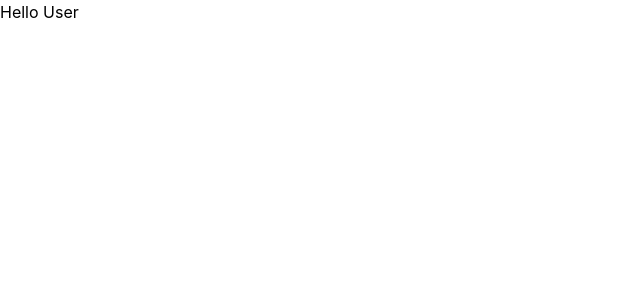
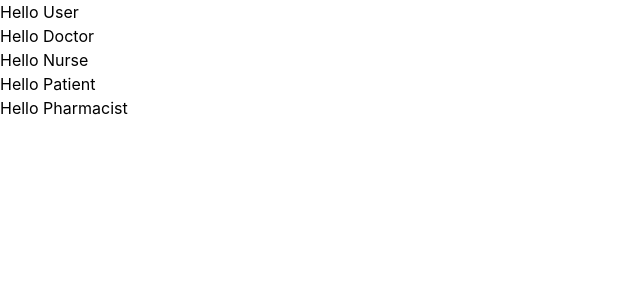
Before and after one commit to Padmakumar18/Hospital-management, a React (Create React App) app in the folder frontend/app/: page /home in a window 1280 px wide. Shown: the top 300 px of the page, without its empty margins (0-640 px from the left). Built offline with nearby package versions, Linux system fonts and the light colour scheme.

Commit message:
Frontend : Routing and errorPage and roles page created

```diff
--- a/frontend/app/package.json
+++ b/frontend/app/package.json
@@ -10,6 +10,7 @@
     "framer-motion": "^12.23.12",
     "react": "^19.1.1",
     "react-dom": "^19.1.1",
+    "react-router-dom": "^7.8.2",
     "react-scripts": "5.0.1",
     "web-vitals": "^2.1.4"
   },
--- a/frontend/app/public/index.html
+++ b/frontend/app/public/index.html
@@ -24,7 +24,7 @@
       work correctly both with client-side routing and a non-root public URL.
       Learn how to configure a non-root public URL by running `npm run build`.
     -->
-    <title>React App</title>
+    <title>Hospital Management</title>
   </head>
   <body>
     <noscript>You need to enable JavaScript to run this app.</noscript>
--- a/frontend/app/src/App.js
+++ b/frontend/app/src/App.js
@@ -1,13 +1,30 @@
+import {
+  BrowserRouter as Router,
+  Routes,
+  Route,
+  Navigate,
+} from "react-router-dom";
+
 import Auth from "./components/Auth";
 import Home from "./components/Home";
 import Profile from "./components/Profile";
+import ErrorPage from "./components/ErrorPage";
 
 function App() {
   return (
     <div className="App">
-      {/* <Auth /> */}
-      {/* <Profile /> */}
-      <Home />
+      <Router>
+        <Routes>
+          <Route path="/" element={<Navigate to="/auth" replace />} />
+          <Route path="/auth" element={<Auth />} />
+          <Route path="/home" element={<Home />} />
+          <Route path="/profile" element={<Profile />} />
+          <Route path="*" element={<ErrorPage />} />
+        </Routes>
+      </Router>
+      {/* <Auth />
+      <Profile />
+      <Home /> */}
     </div>
   );
 }
--- a/frontend/app/src/components/Auth.js
+++ b/frontend/app/src/components/Auth.js
@@ -8,6 +8,7 @@ const Auth = () => {
     password: "",
     confirmPassword: "",
     fullName: "",
+    role: "",
   });
 
   const handleInputChange = (e) => {
@@ -36,6 +37,7 @@ const Auth = () => {
       password: "",
       confirmPassword: "",
       fullName: "",
+      role: "",
     });
   };
 
@@ -75,7 +77,6 @@ const Auth = () => {
         animate="visible"
         variants={containerVariants}
       >
-        {/* Header */}
         <div className="bg-gradient-to-r from-blue-500 to-indigo-600 p-6 text-center">
           <motion.h1
             className="text-2xl font-bold text-white mb-2"
@@ -97,7 +98,6 @@ const Auth = () => {
           </motion.p>
         </div>
 
-        {/* Form Container */}
         <div className="p-6">
           <AnimatePresence mode="wait">
             <motion.form
@@ -109,7 +109,6 @@ const Auth = () => {
               exit="exit"
               className="space-y-4"
             >
-              {/* Full Name Field (Signup only) */}
               {!isLogin && (
                 <motion.div
                   initial={{ opacity: 0, height: 0 }}
@@ -132,7 +131,6 @@ const Auth = () => {
                 </motion.div>
               )}
 
-              {/* Email Field */}
               <div>
                 <label className="block text-sm font-medium text-gray-700 mb-1">
                   Email Address
@@ -148,7 +146,6 @@ const Auth = () => {
                 />
               </div>
 
-              {/* Password Field */}
               <div>
                 <label className="block text-sm font-medium text-gray-700 mb-1">
                   Password
@@ -164,7 +161,6 @@ const Auth = () => {
                 />
               </div>
 
-              {/* Confirm Password Field (Signup only) */}
               {!isLogin && (
                 <motion.div
                   initial={{ opacity: 0, height: 0 }}
@@ -184,10 +180,25 @@ const Auth = () => {
                     placeholder="Confirm your password"
                     required={!isLogin}
                   />
+                  <label className="block text-sm font-medium text-gray-700 mt-3">
+                    Role
+                  </label>
+                  <select
+                    name="role"
+                    value={formData.role}
+                    onChange={handleInputChange}
+                    className="w-full px-4 py-3 border border-gray-300 rounded-lg focus:ring-2 focus:ring-blue-500 focus:border-transparent transition-all duration-200 bg-gray-50 focus:bg-white"
+                    required={!isLogin}
+                  >
+                    <option value="">Select your role</option>
+                    <option value="Doctor">Doctor</option>
+                    <option value="Nurse">Nurse</option>
+                    <option value="Patient">Patient</option>
+                    <option value="Pharmacist">Pharmacist</option>
+                  </select>
                 </motion.div>
               )}
 
-              {/* Forgot Password Link (Login only) */}
               {isLogin && (
                 <motion.div
                   className="text-right"
@@ -204,7 +215,6 @@ const Auth = () => {
                 </motion.div>
               )}
 
-              {/* Submit Button */}
               <motion.button
                 type="submit"
                 className="w-full bg-gradient-to-r from-blue-500 to-indigo-600 text-white py-3 px-4 rounded-lg font-medium hover:from-blue-600 hover:to-indigo-700 focus:outline-none focus:ring-2 focus:ring-blue-500 focus:ring-offset-2 transition-all duration-200 transform hover:scale-[1.02] active:scale-[0.98]"
@@ -217,7 +227,6 @@ const Auth = () => {
             </motion.form>
           </AnimatePresence>
 
-          {/* Toggle Button */}
           <motion.div
             className="mt-6 text-center"
             initial={{ opacity: 0 }}
@@ -238,7 +247,6 @@ const Auth = () => {
           </motion.div>
         </div>
 
-        {/* Footer */}
         <motion.div
           className="bg-gray-50 px-6 py-4 text-center border-t"
           initial={{ opacity: 0 }}
--- /dev/null
+++ b/frontend/app/src/components/ErrorPage.js
@@ -0,0 +1,21 @@
+function ErrorPage() {
+  return (
+    <div className="App">
+      <div className="flex flex-col items-center justify-center h-screen bg-gray-100">
+        <h1 className="text-6xl font-bold text-red-500">404</h1>
+        <h2 className="text-2xl font-semibold mt-4">Oops! Page Not Found</h2>
+        <p className="text-gray-600 mt-2">
+          The page you’re looking for doesn’t exist or has been moved.
+        </p>
+        <a
+          href="/auth"
+          className="mt-6 px-6 py-3 bg-blue-500 text-white rounded-lg shadow hover:bg-blue-600 transition"
+        >
+          Go to Auth Page
+        </a>
+      </div>
+    </div>
+  );
+}
+
+export default ErrorPage;
--- a/frontend/app/src/components/Home.js
+++ b/frontend/app/src/components/Home.js
@@ -1,8 +1,17 @@
+import Doctor from "./roles/Doctor";
+import Nurse from "./roles/Nurse";
+import Patient from "./roles/Patient";
+import Pharmacist from "./roles/Pharmacist";
+
 const Home = () => {
   return (
     <div className="container-fluid">
       <div className="home-header">
         <p>Hello User</p>
+        <Doctor />
+        <Nurse />
+        <Patient />
+        <Pharmacist />
       </div>
     </div>
   );
--- /dev/null
+++ b/frontend/app/src/components/roles/Doctor.js
@@ -0,0 +1,10 @@
+const Doctor = () => {
+  return (
+    <div className="container-fluid">
+      <div className="home-header">
+        <p>Hello Doctor</p>
+      </div>
+    </div>
+  );
+};
+export default Doctor;
--- /dev/null
+++ b/frontend/app/src/components/roles/Nurse.js
@@ -0,0 +1,10 @@
+const Nurse = () => {
+  return (
+    <div className="container-fluid">
+      <div className="home-header">
+        <p>Hello Nurse</p>
+      </div>
+    </div>
+  );
+};
+export default Nurse;
--- /dev/null
+++ b/frontend/app/src/components/roles/Patient.js
@@ -0,0 +1,10 @@
+const Patient = () => {
+  return (
+    <div className="container-fluid">
+      <div className="home-header">
+        <p>Hello Patient</p>
+      </div>
+    </div>
+  );
+};
+export default Patient;
--- /dev/null
+++ b/frontend/app/src/components/roles/Pharmacist.js
@@ -0,0 +1,10 @@
+const Pharmacist = () => {
+  return (
+    <div className="container-fluid">
+      <div className="home-header">
+        <p>Hello Pharmacist</p>
+      </div>
+    </div>
+  );
+};
+export default Pharmacist;
```
Also changed, not shown: frontend/app/src/components/roles/Admin.js (added), 1 other file (tests, documents, lock files or other folders).
